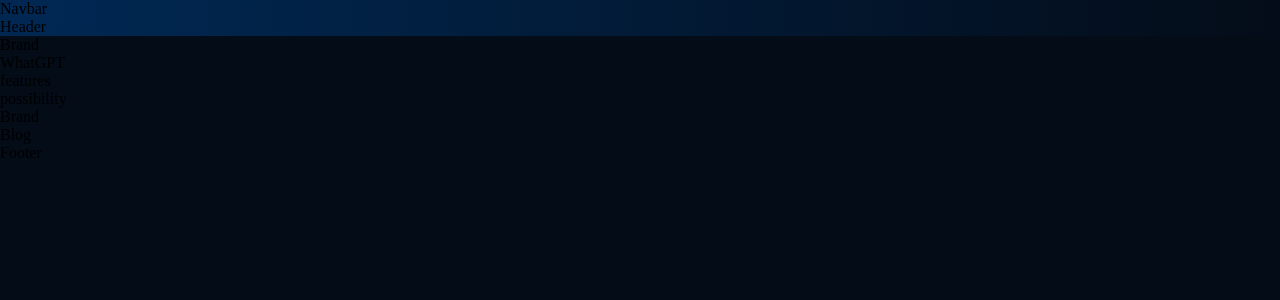
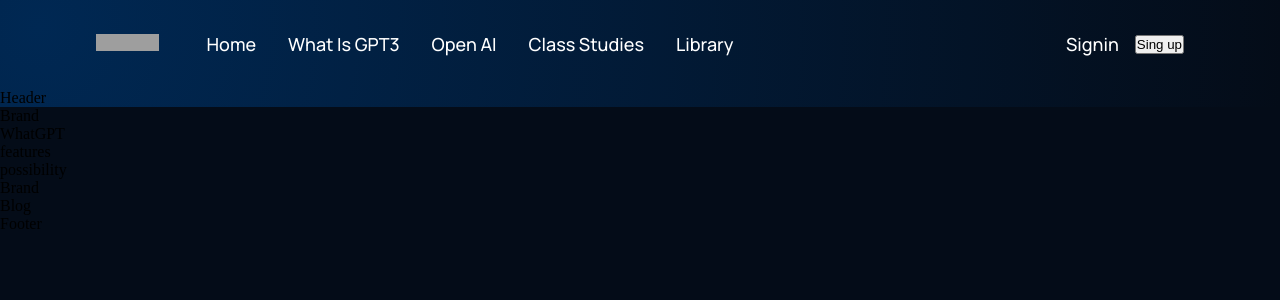
Before and after one commit to pagas/gpt3_pg, a React (Create React App) app: page / in a window 1280 px wide. Shown: the top 300 px of the page. Built offline with nearby package versions, Linux system fonts and the light colour scheme; grey boxes are pictures that could not be loaded.

Commit message:
style navbar

```diff
--- a/src/components/navbar/Navbar.jsx
+++ b/src/components/navbar/Navbar.jsx
@@ -1,9 +1,28 @@
 import React from 'react';
+import {RiMenu3Line, RiCloseLine} from "react-icons/ri";
 import './navbar.css';
+import logo from '../../assets/logo.svg';
+
+
 const Navbar = () => {
     return (
-        <div>
-            Navbar
+        <div className="gpt3__navbar">
+            <div className="gpt3__navbar-links">
+                <div className="gpt3__navbar-links_logo">
+                    <img src={logo} alt="logo"/>
+                </div>
+                <div className="gpt3__navbar-links_container">
+                    <p><a href="#home">Home</a></p>
+                    <p><a href="#wgpt3">What is GPT3</a></p>
+                    <p><a href="#possibility">Open AI</a></p>
+                    <p><a href="#features">Class Studies</a></p>
+                    <p><a href="#blog">Library</a></p>
+                </div>
+            </div>
+            <div className="gpt3__navbar-sign">
+                <p>Signin</p>
+                <button type="button">Sing up</button>
+            </div>
         </div>
     );
 };
--- a/src/components/navbar/navbar.css
+++ b/src/components/navbar/navbar.css
@@ -0,0 +1,46 @@
+.gpt3__navbar {
+    display: flex;
+    justify-content: space-between;
+    align-items: center;
+    padding: 2rem 6rem;
+}
+
+.gpt3__navbar-links {
+    flex: 1;
+    display: flex;
+    justify-content: flex-start;
+    align-items: center;
+}
+
+.gpt3__navbar-links_logo {
+    margin-right: 2rem;
+}
+
+.gpt3__navbar-links_logo img{
+    width: 62.56px;
+    height: 16.02px;
+}
+
+.gpt3__navbar-links_container {
+    display: flex;
+    flex-direction: row;
+}
+
+.gpt3__navbar-sign {
+    display: flex;
+    justify-content: flex-end;
+    align-items: center;
+}
+
+.gpt3__navbar-links_container p,
+.gpt3__navbar-sign p,
+.gpt3__navbar-menu_container p{
+    color: #fff;
+    font-family: var(--font-family);
+    font-weight: 500;
+    font-size: 18px;
+    line-height: 25px;
+    text-transform: capitalize;
+    margin: 0 1rem;
+    cursor: pointer;
+}
```
